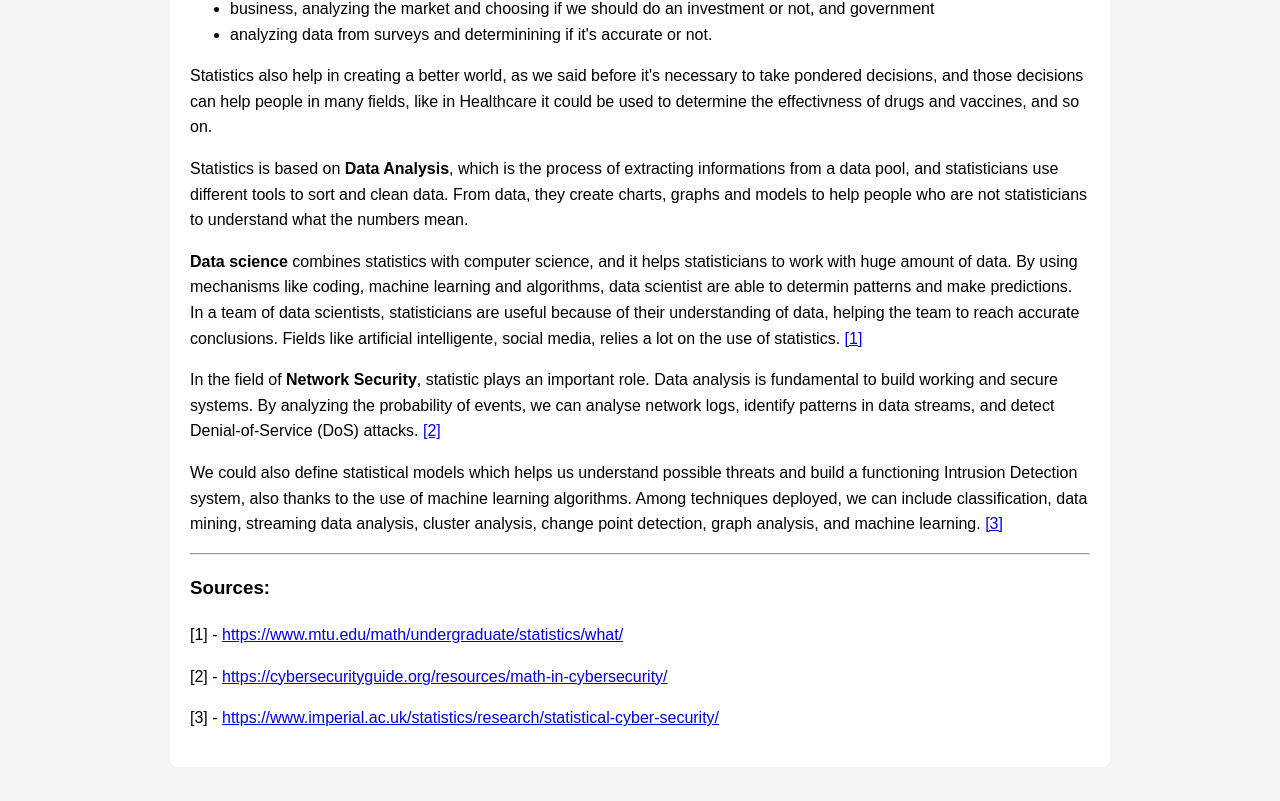
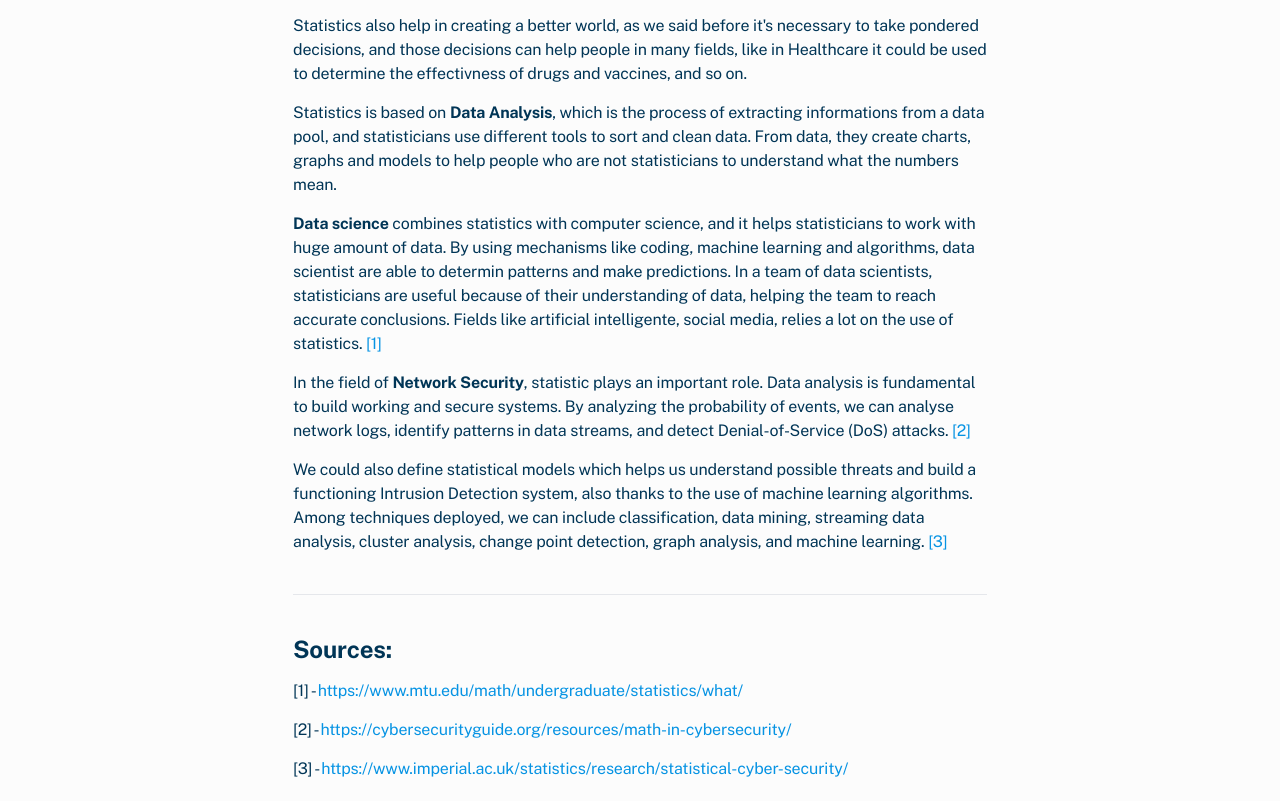
Before and after one commit to Riccsrdo/statistics-rp, a plain HTML site: page hw1/index.html in a window 1280 px wide. Shown: the part 625-1426 px from the top of the page. Drawn offline with nearby package versions, Linux system fonts and the light colour scheme.

Commit message:
fixed a bug, added some style

```diff
--- a/style.css
+++ b/style.css
@@ -1,41 +1,105 @@
-body {
-    font-family: sans-serif;
-    line-height: 1.6;
-    margin: 0;
-    padding: 20px;
-    background-color: #f4f4f4;
+@import url('https://fonts.googleapis.com/css2?family=Public+Sans:wght@400;700&display=swap');
+
+:root {
+    --color-text: #003556;
+    --color-background: #FCFCFC;
+    --color-primary: #0693e3;
+    --color-border: #e5e7eb;
+
+    --font-primary: 'Public Sans', sans-serif;
+    --font-size-base: 1.6rem;
+    --line-height-base: 1.5;
+
+    --container-width: 726px;
+    --container-padding: 16px;
+    --container-vertical-margin: 5.5rem;
 }
 
-header, main {
-    max-width: 900px;
-    margin: 0 auto;
-    background: #fff;
-    padding: 20px;
-    border-radius: 8px;
+html {
+    box-sizing: border-box;
+    font-size: 62.5%;
 }
 
-nav ul {
-    list-style: none;
+*,
+*::before,
+*::after {
+    box-sizing: inherit;
+    margin: 0;
     padding: 0;
 }
 
-nav a {
-    display: block;
-    padding: 15px;
-    margin-bottom: 10px;
-    background: #e9ecef;
-    color: #333;
-    text-decoration: none;
-    border-radius: 5px;
-    transition: background-color 0.3s;
+body {
+    font-family: var(--font-primary);
+    font-size: var(--font-size-base);
+    font-weight: 400;
+    line-height: var(--line-height-base);
+    letter-spacing: -0.01em;
+    color: var(--color-text);
+    background-color: var(--color-background);
+    -webkit-font-smoothing: antialiased;
+    -moz-osx-font-smoothing: grayscale;
 }
 
-nav a:hover {
-    background-color: #ced4da;
+.container {
+    width: 100%;
+    max-width: var(--container-width);
+    margin: var(--container-vertical-margin) auto;
+    padding: 0 var(--container-padding);
 }
 
-.disabled-link {
-    background-color: #f8f9fa;
-    color: #aaa;
-    pointer-events: none;
+main,
+header {
+    width: 100%;
+    max-width: var(--container-width);
+    margin: 2rem auto;
+    padding: 0 var(--container-padding);
 }
+
+h1, h2, h3, h4 {
+    line-height: 1.2;
+    margin-bottom: 1.5rem;
+    font-weight: 700;
+}
+
+h1 { font-size: 4.2rem; }
+h2 { font-size: 3.2rem; }
+h3 { font-size: 2.4rem; }
+h4 { font-size: 1.8rem; }
+
+p {
+    margin-bottom: 1.5rem;
+    line-height: 2.4rem;
+}
+
+a {
+    color: var(--color-primary);
+    text-decoration: none;
+    transition: color 0.2s ease-in-out;
+}
+
+a:hover {
+    text-decoration: underline;
+    color: var(--color-text);
+}
+
+ul, ol {
+    padding-left: 2.5rem;
+    margin-bottom: 1.5rem;
+}
+
+li {
+    margin-bottom: 0.8rem;
+}
+
+hr {
+    border: none;
+    border-top: 1px solid var(--color-border);
+    margin: 4rem 0;
+}
+
+.back-link {
+    display: inline-block;
+    margin-bottom: 2rem;
+    font-size: 1.4rem;
+    color: var(--color-text);
+}
```
Also changed, not shown: index.html (+1 -1 lines).
